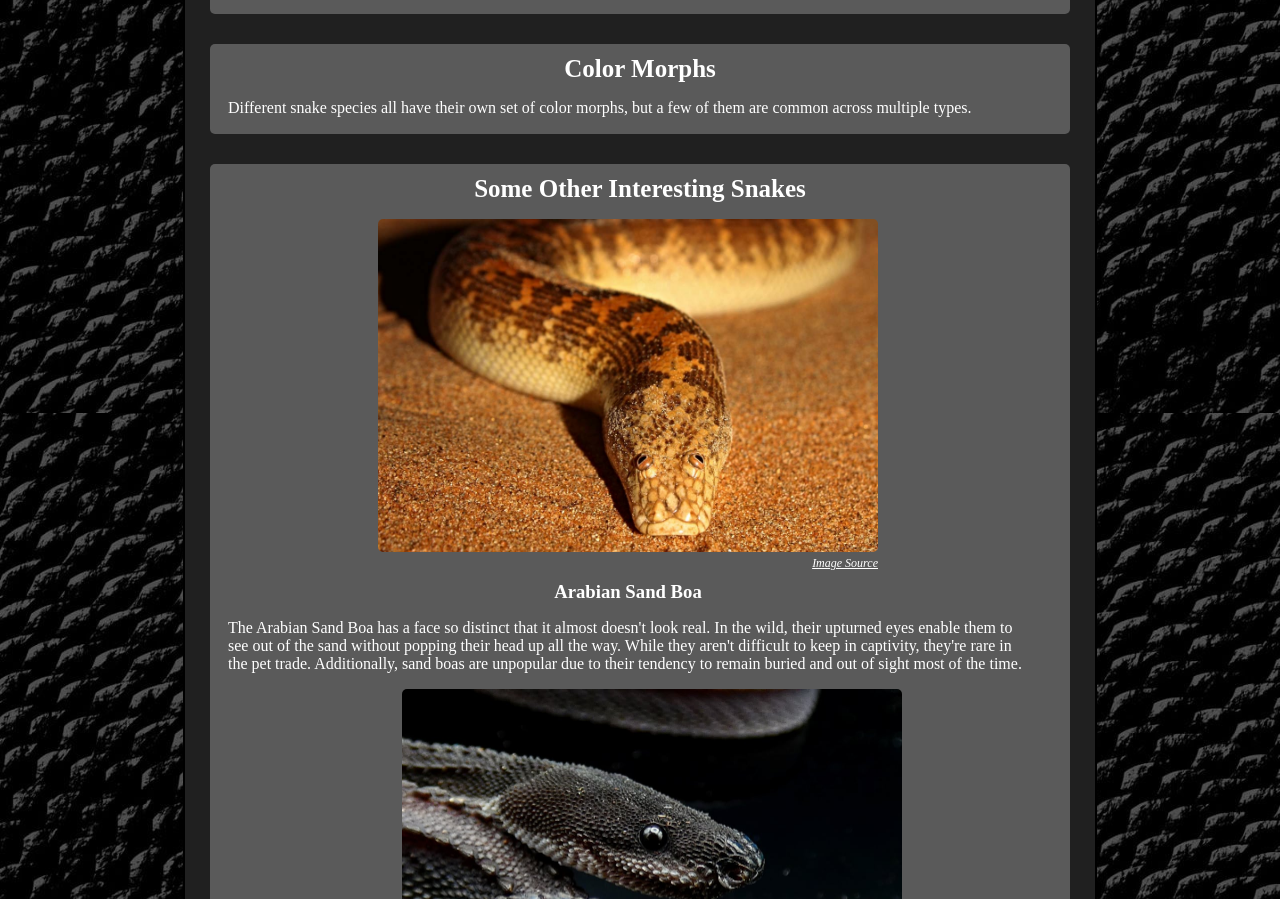
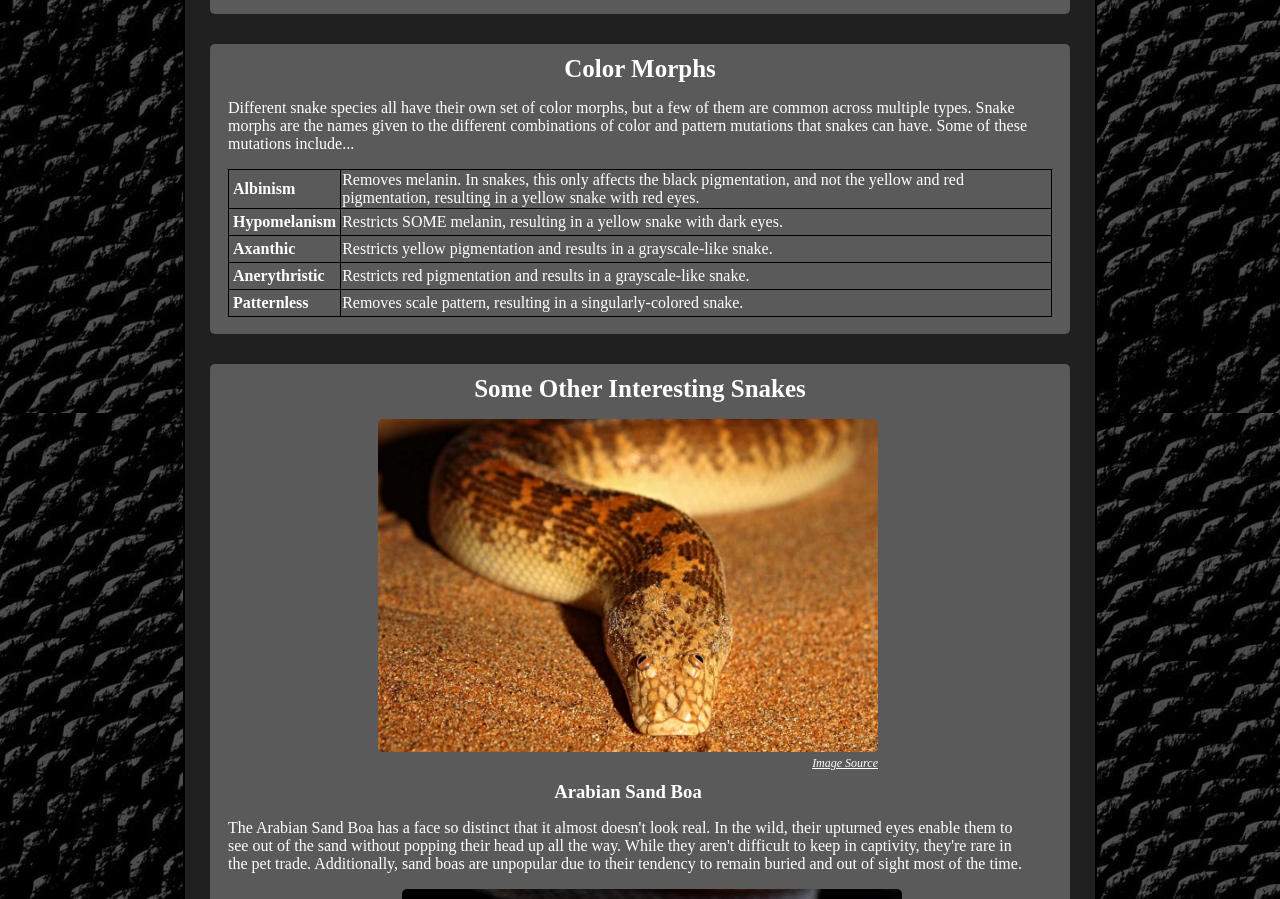
Before and after one commit to ChillyFireball/SchoolGUI_HW1, a plain HTML site: page docs/index.html in a window 1280 px wide. Shown: the part 2787-3686 px from the top of the page. Drawn offline with Linux system fonts and the light colour scheme.

Commit message:
Added a table.

```diff
--- a/docs/css/style.css
+++ b/docs/css/style.css
@@ -17,6 +17,7 @@ body {
 }
 
 h1 {
+    /* The main header for the website. */
     text-align: center;
     color: white;
     font-family: Brush Script MT, cursive;
@@ -26,6 +27,7 @@ h1 {
 }
 
 h2 {
+    /* Headers for subsections of the website. */
     text-align: center;
     color: white;
     font-size: 25px;
@@ -34,13 +36,29 @@ h2 {
 }
 
 h3 {
+    /* Headers for snake names. */
     text-align: center;
     color: white;
     font-style: bold;
     margin: 10px;
 }
 
+table {
+    margin-left: auto;
+    margin-right: auto;
+    margin-bottom: 10px;
+}
+
+table, th, tr {
+    /* Format and coloration for all tables. */
+    color: white;
+    border: 1px solid black;
+    border-collapse: collapse;
+    padding: 4px;
+}
+
 p {
+    /* Text. */
     color: white;
 }
 
@@ -82,7 +100,7 @@ p {
 }
 
 .list_leftRight {
-    /* This section removes default styling from the lists of the leftRight class, which are meant to have entries alternate between
+    /* This class removes default styling from the lists of the leftRight class, which are meant to have entries alternate between
     the left and right of their div. */
     list-style: none;
     padding: 0px;
@@ -90,13 +108,14 @@ p {
 }
 
 .list_leftRight li:nth-child(2n) {
-    /* This section ensures that every other listed morph is right-aligned. */
+    /* This class ensures that every other listed morph is right-aligned. */
     width: 800px;
     margin-left: auto;
     margin-right: 0px;
 }
 
 .image_snakeTypes {
+    /* Images of snakes. */
     width: 500px;
     border-radius: 5px;
 }
@@ -136,3 +155,8 @@ p {
     margin-bottom: 2px;
     width: 500px;
 }
+
+#table_mutations th {
+    /* This left-aligns table heads in the mutations. */
+    text-align: left;
+}
--- a/docs/index.html
+++ b/docs/index.html
@@ -101,10 +101,35 @@
                 </ul>
             </div>
 
-            <!-- A div of the same class as the one above (div_textBlock) containing some info about snake genetics, shown through tables. -->
+            <!-- A div of the same class as the one above (div_textBlock) containing some info about snake genetics, displayed in a table. -->
             <div class="div_textBlock">
                 <h2>Color Morphs</h2>
-                <p>Different snake species all have their own set of color morphs, but a few of them are common across multiple types.</p>
+                <p>
+                    Different snake species all have their own set of color morphs, but a few of them are common across multiple types. Snake morphs are the names given to the different
+                    combinations of color and pattern mutations that snakes can have. Some of these mutations include...
+                    <table id="table_mutations">
+                        <tr>
+                            <th>Albinism</th>
+                            <td>Removes melanin. In snakes, this only affects the black pigmentation, and not the yellow and red pigmentation, resulting in a yellow snake with red eyes.</td>
+                        </tr>
+                        <tr>
+                            <th>Hypomelanism</th>
+                            <td>Restricts SOME melanin, resulting in a yellow snake with dark eyes.</td>
+                        </tr>
+                        <tr>
+                            <th>Axanthic</th>
+                            <td>Restricts yellow pigmentation and results in a grayscale-like snake.</td>
+                        </tr>
+                        <tr>
+                            <th>Anerythristic</th>
+                            <td>Restricts red pigmentation and results in a grayscale-like snake.</td>
+                        </tr>
+                        <tr>
+                            <th>Patternless</th>
+                            <td>Removes scale pattern, resulting in a singularly-colored snake.</td>
+                        </tr>
+                    </table>
+                </p>
             </div>
 
             <!-- Another div with some other random snakes. -->
```
